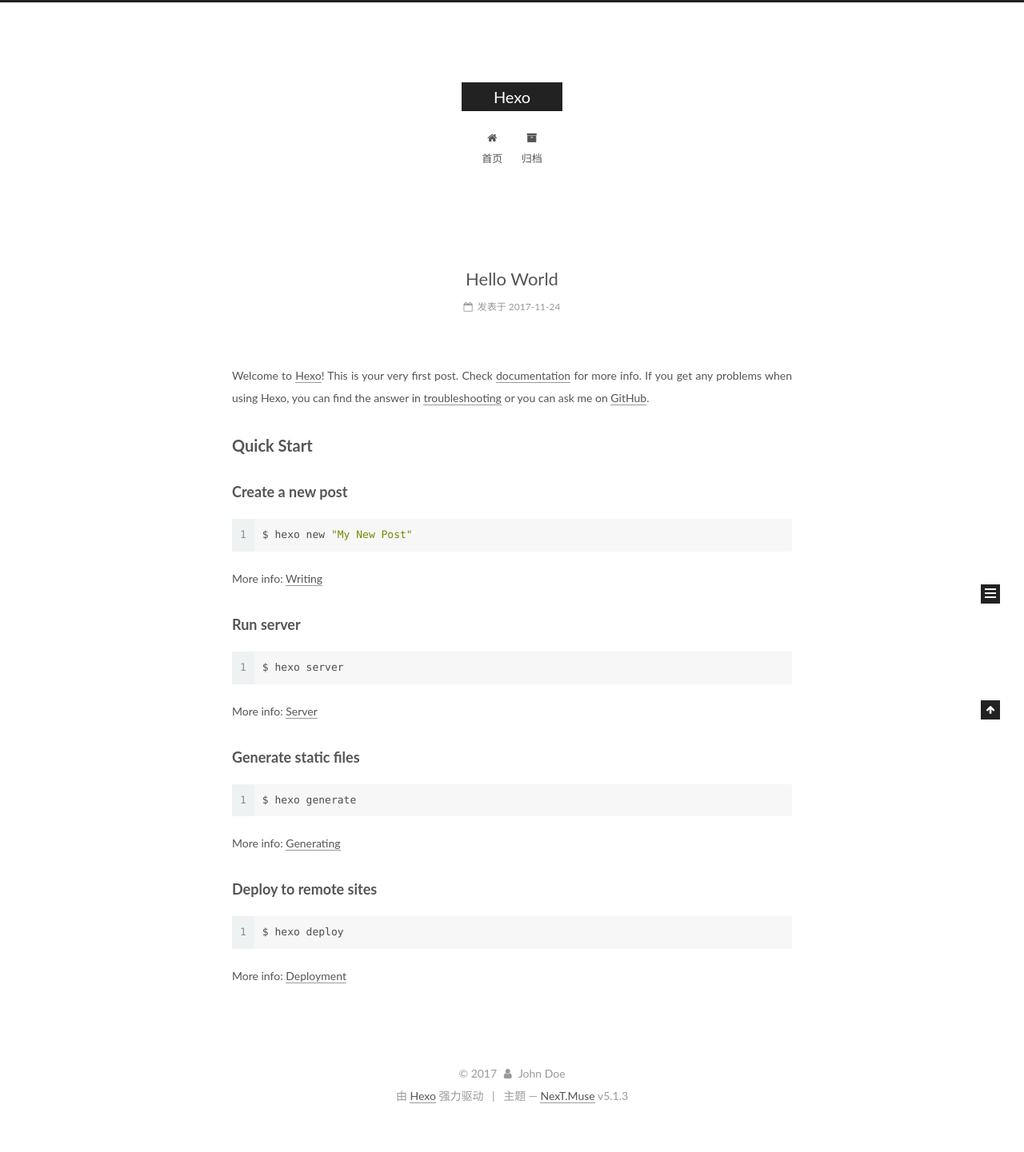
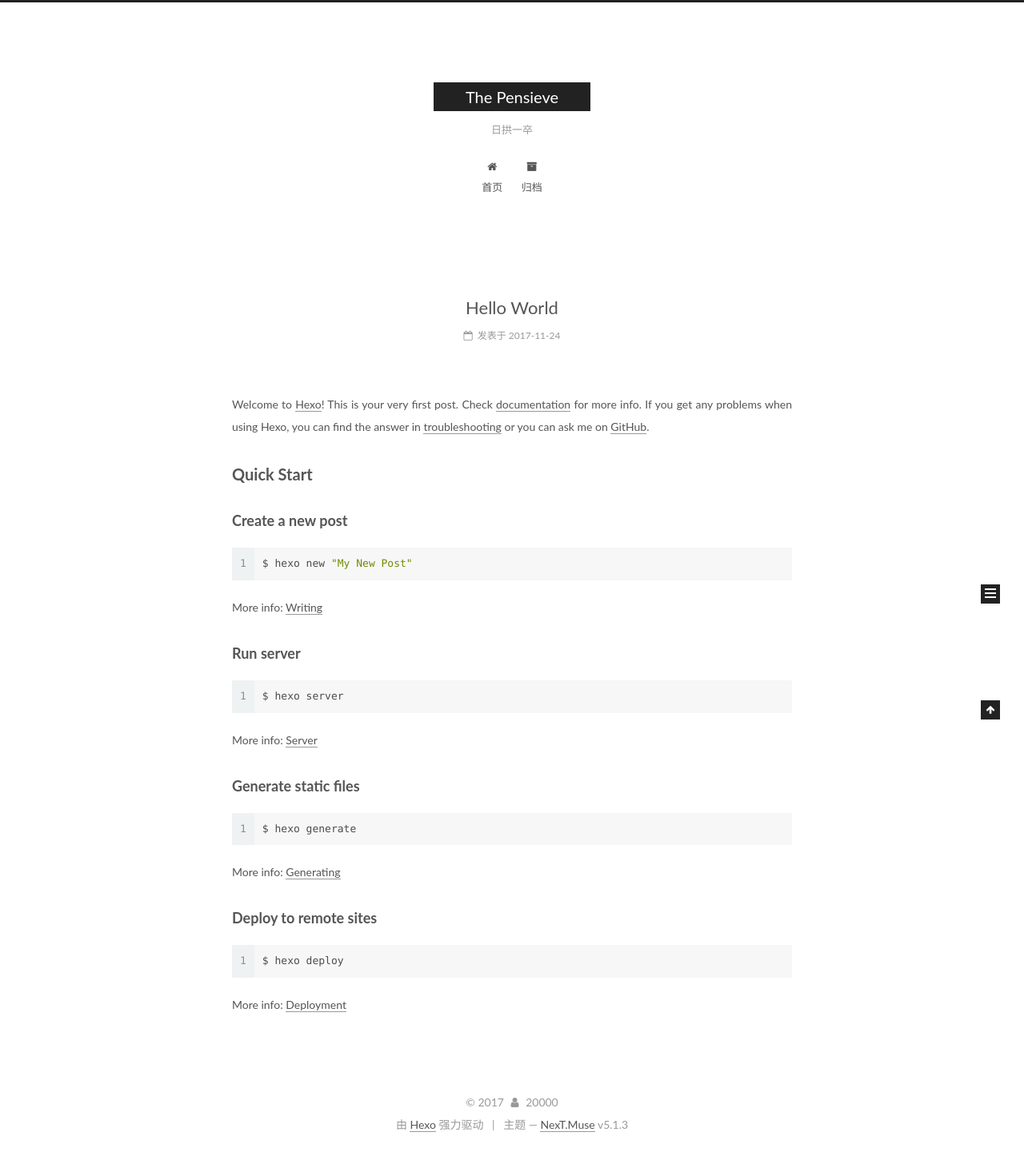
Before and after one commit to 2Y2s1mple/z-w-k.github.io, a plain HTML site: page index.html in a window 1280 px wide. Shown: the whole page at 80% size. Before the commit the page ends 1405 px from the top, so only its background shows below. Drawn offline with Linux system fonts and the light colour scheme.

Commit message:
Site updated: 2017-11-28 20:52:32

```diff
--- a/index.html
+++ b/index.html
@@ -80,12 +80,12 @@
 
 
 <meta property="og:type" content="website">
-<meta property="og:title" content="Hexo">
+<meta property="og:title" content="The Pensieve">
 <meta property="og:url" content="http://yoursite.com/index.html">
-<meta property="og:site_name" content="Hexo">
+<meta property="og:site_name" content="The Pensieve">
 <meta property="og:locale" content="zh-Hans">
 <meta name="twitter:card" content="summary">
-<meta name="twitter:title" content="Hexo">
+<meta name="twitter:title" content="The Pensieve">
 
 
 
@@ -121,7 +121,7 @@
 
 
 
-  <title>Hexo</title>
+  <title>The Pensieve</title>
 
 
 
@@ -152,12 +152,12 @@
     <div class="custom-logo-site-title">
       <a href="/"  class="brand" rel="start">
         <span class="logo-line-before"><i></i></span>
-        <span class="site-title">Hexo</span>
+        <span class="site-title">The Pensieve</span>
         <span class="logo-line-after"><i></i></span>
       </a>
     </div>
 
-        <p class="site-subtitle"></p>
+        <p class="site-subtitle">日拱一卒</p>
 
   </div>
 
@@ -232,13 +232,13 @@
     <link itemprop="mainEntityOfPage" href="http://yoursite.com/2017/11/24/hello-world/">
 
     <span hidden itemprop="author" itemscope itemtype="http://schema.org/Person">
-      <meta itemprop="name" content="John Doe">
+      <meta itemprop="name" content="20000">
       <meta itemprop="description" content="">
       <meta itemprop="image" content="/images/avatar.gif">
     </span>
 
     <span hidden itemprop="publisher" itemscope itemtype="http://schema.org/Organization">
-      <meta itemprop="name" content="Hexo">
+      <meta itemprop="name" content="The Pensieve">
     </span>
 
 
@@ -379,7 +379,7 @@
         <div class="site-overview">
           <div class="site-author motion-element" itemprop="author" itemscope itemtype="http://schema.org/Person">
 
-              <p class="site-author-name" itemprop="name">John Doe</p>
+              <p class="site-author-name" itemprop="name">20000</p>
               <p class="site-description motion-element" itemprop="description"></p>
           </div>
 
@@ -437,7 +437,7 @@
   <span class="with-love">
     <i class="fa fa-user"></i>
   </span>
-  <span class="author" itemprop="copyrightHolder">John Doe</span>
+  <span class="author" itemprop="copyrightHolder">20000</span>
 
 
 </div>
```
Also changed, not shown: 2017/11/24/hello-world/index.html (+8 -8 lines), archives/2017/11/index.html (+8 -8 lines), archives/2017/index.html (+8 -8 lines), archives/index.html (+8 -8 lines).
